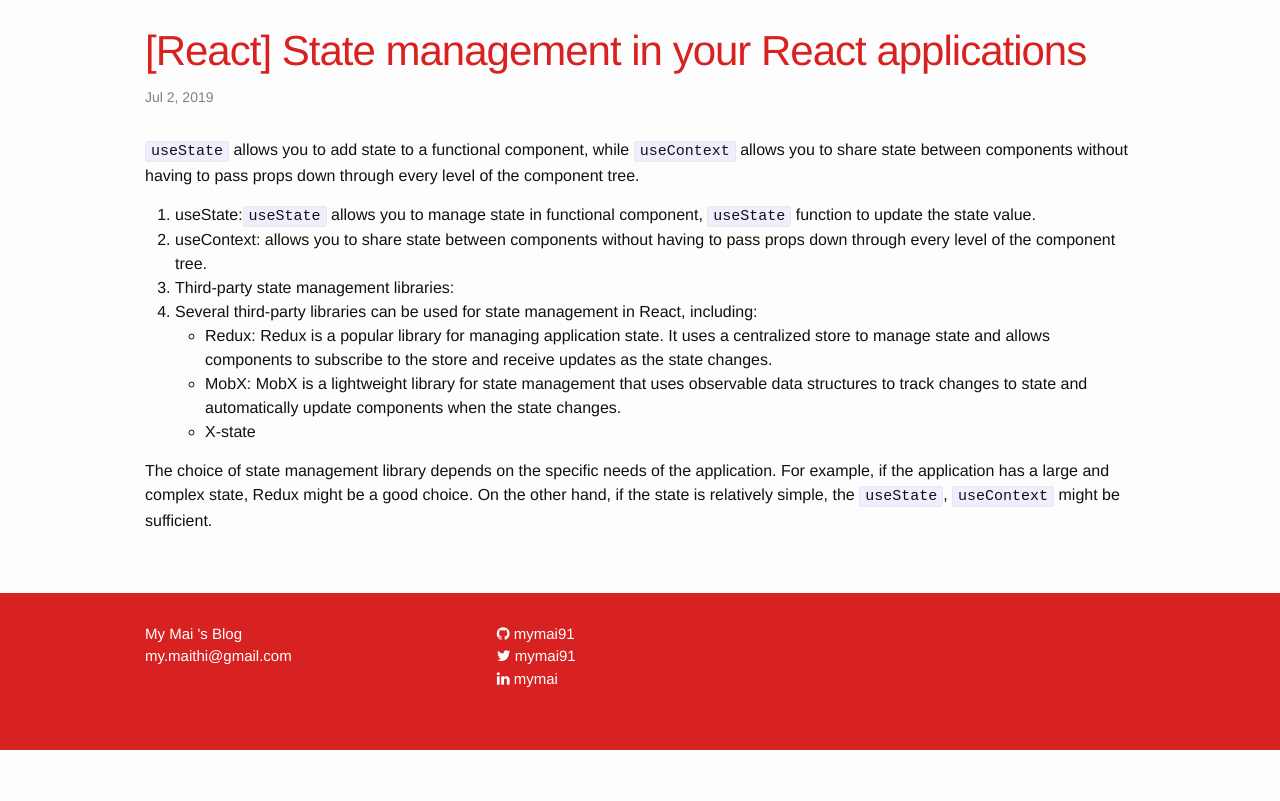
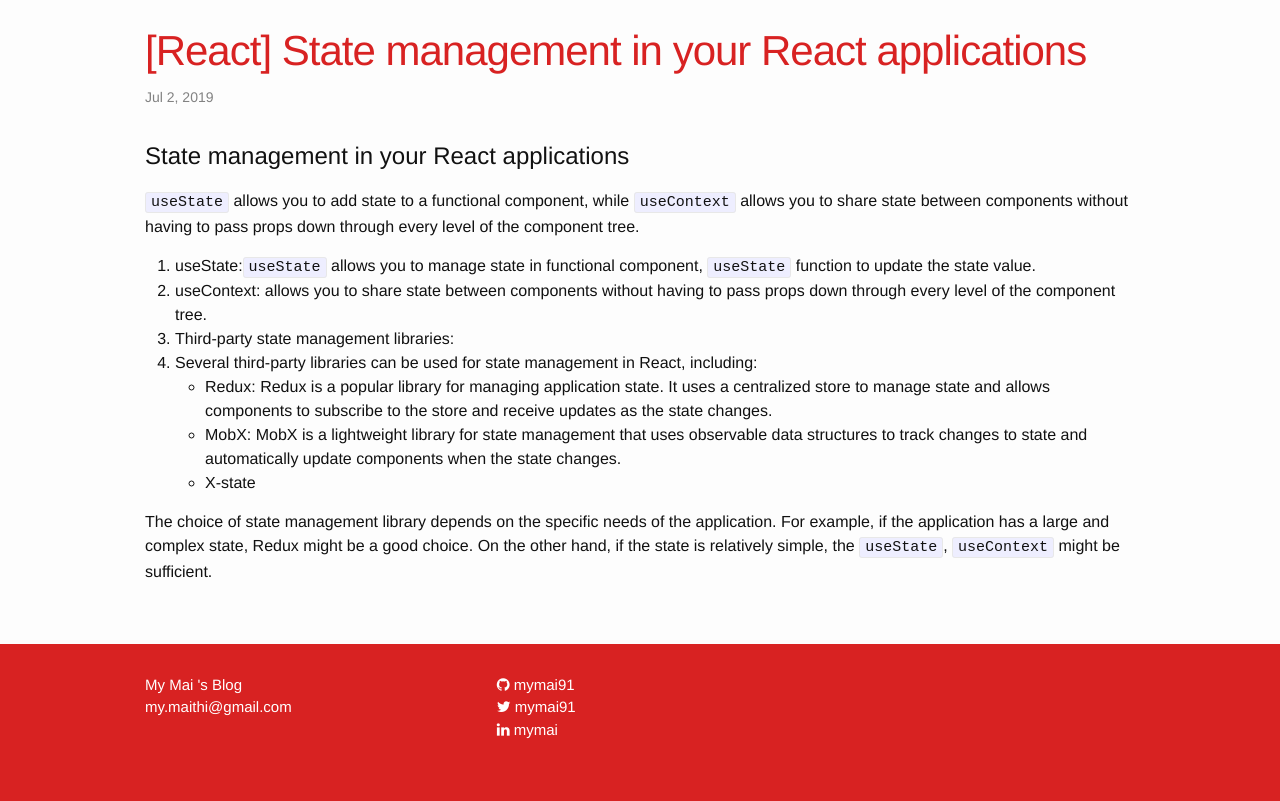
Before and after one commit to mymai91/mymai91.github.io, a Jekyll site: the page built from _posts/2021-11-10-how-to-handle-state-management-in-your-react-applications.md, in a window 1280 px wide. Shown: the part 504-1305 px from the top of the page. Built offline with Jekyll 4.4.1, drawn with Linux system fonts in a browser that asks for light colours; nearby versions of some CDN libraries; comment, search, counter and statistics services are not loaded; before the commit the page ends 1254 px from its top, so only the background shows below that.

Commit message:
Update 2021-11-10-how-to-handle-state-management-in-your-react-applications.md

```diff
--- a/_posts/2021-11-10-how-to-handle-state-management-in-your-react-applications.md
+++ b/_posts/2021-11-10-how-to-handle-state-management-in-your-react-applications.md
@@ -5,6 +5,8 @@ comments: true
 date:   2019-07-02 15:07:33 +0700
 categories: React
 ---
+
+# State management in your React applications
 
 `useState` allows you to add state to a functional component, while `useContext` allows you to share state between components without having to pass props down through every level of the component tree.
 
```
